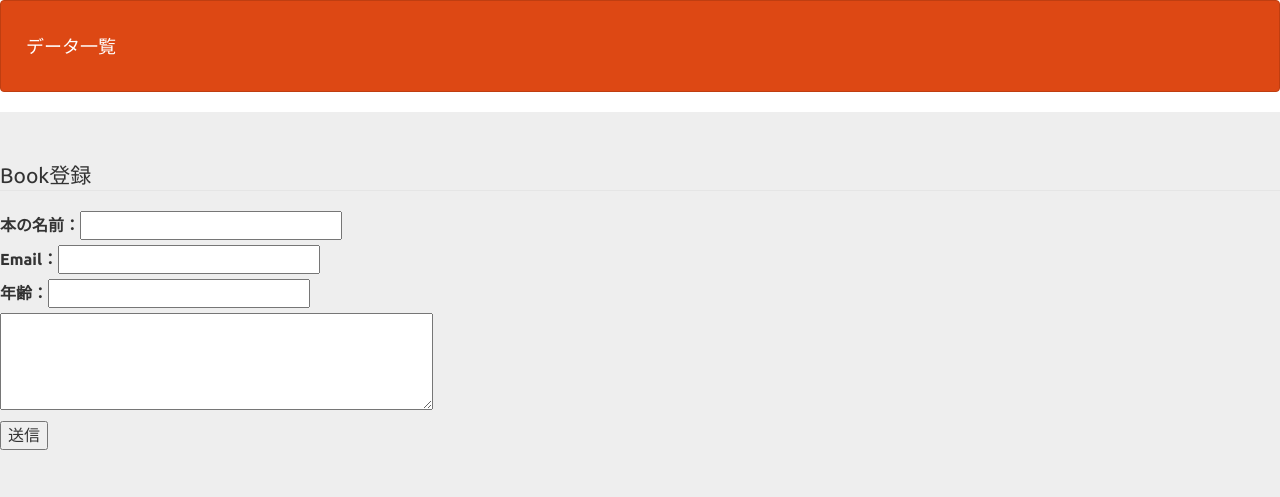
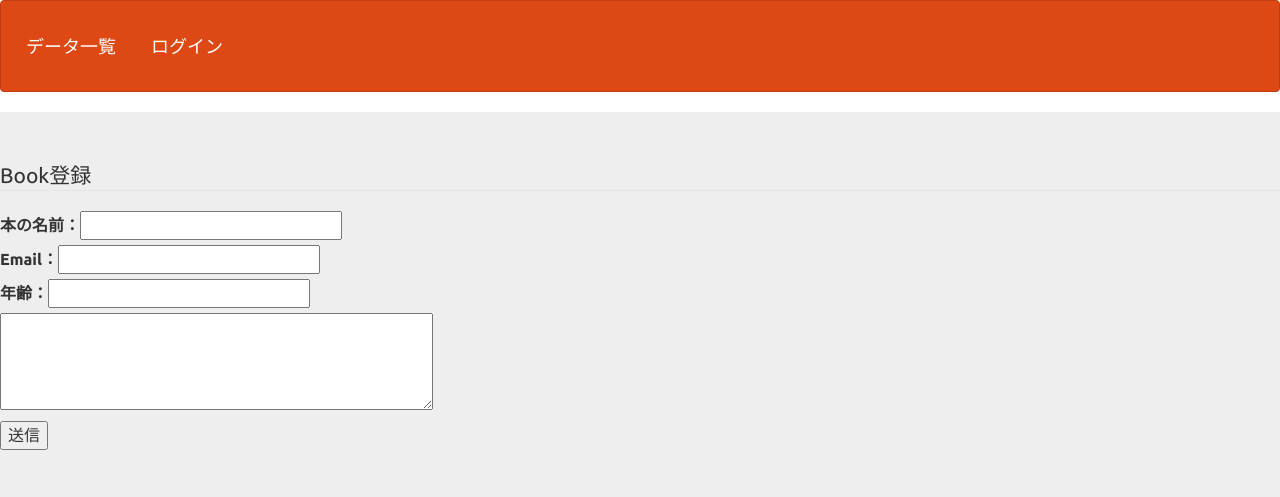
Before and after one commit to SayuriSakamoto/kadai10_auth, a PHP site: page / in a window 1280 px wide. Shown: the top 497 px of the page. Run offline with PHP 8.4, Linux system fonts and the light colour scheme.

Commit message:
Update index.php

```diff
--- a/index.php
+++ b/index.php
@@ -13,6 +13,7 @@
             <nav class="navbar navbar-default">
                 <div class="container-fluid">
                     <div class="navbar-header"><a class="navbar-brand" href="select.php">データ一覧</a></div>
+                    <div class="navbar-header"><a class="navbar-brand" href="login.php">ログイン</a></div>
                 </div>
             </nav>
         </header>
```
